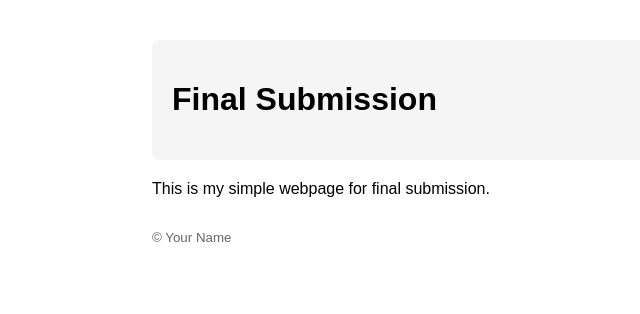
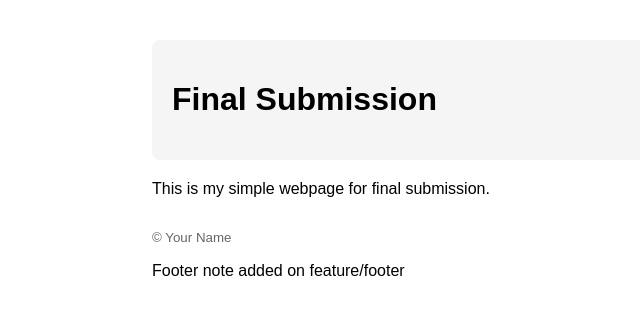
Before and after one commit to IshitAtwal/cricket-, a plain HTML site: page index.html in a window 1280 px wide. Shown: the whole page, without its empty margins (88-728 px from the left). Drawn offline with Linux system fonts and the light colour scheme.

Commit message:
feat: add footer note (feature/footer)

```diff
--- a/index.html
+++ b/index.html
@@ -11,5 +11,6 @@
     <p>This is my simple webpage for final submission.</p>
   </main>
   <footer><small>© Your Name</small></footer>
+<p class='note'>Footer note added on feature/footer</p>
 </body>
 </html>
```
